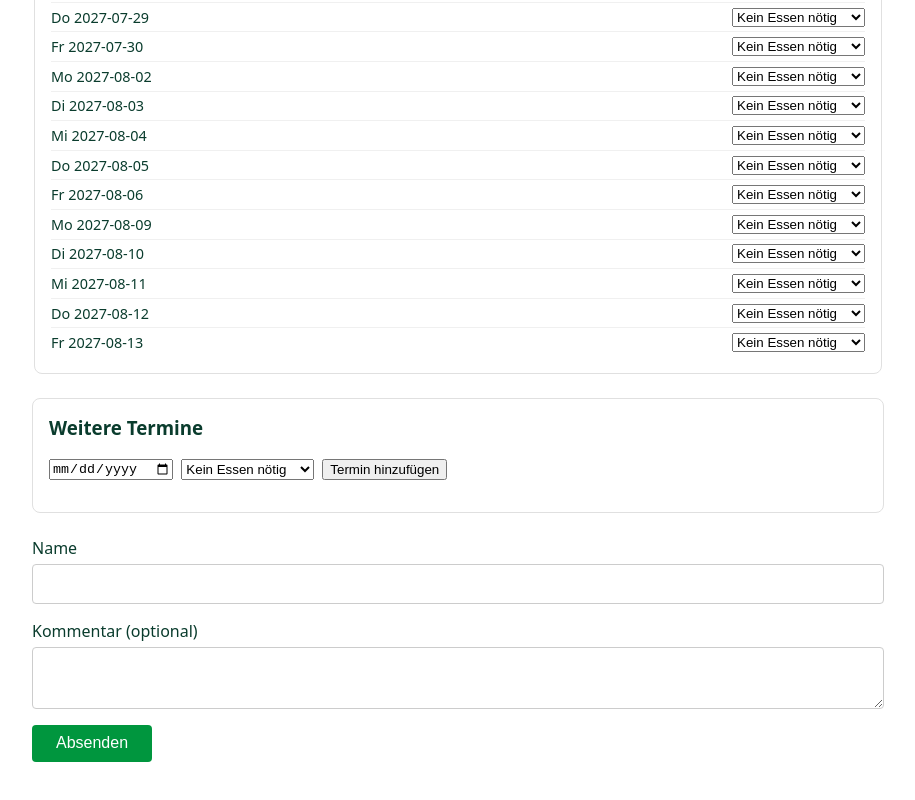
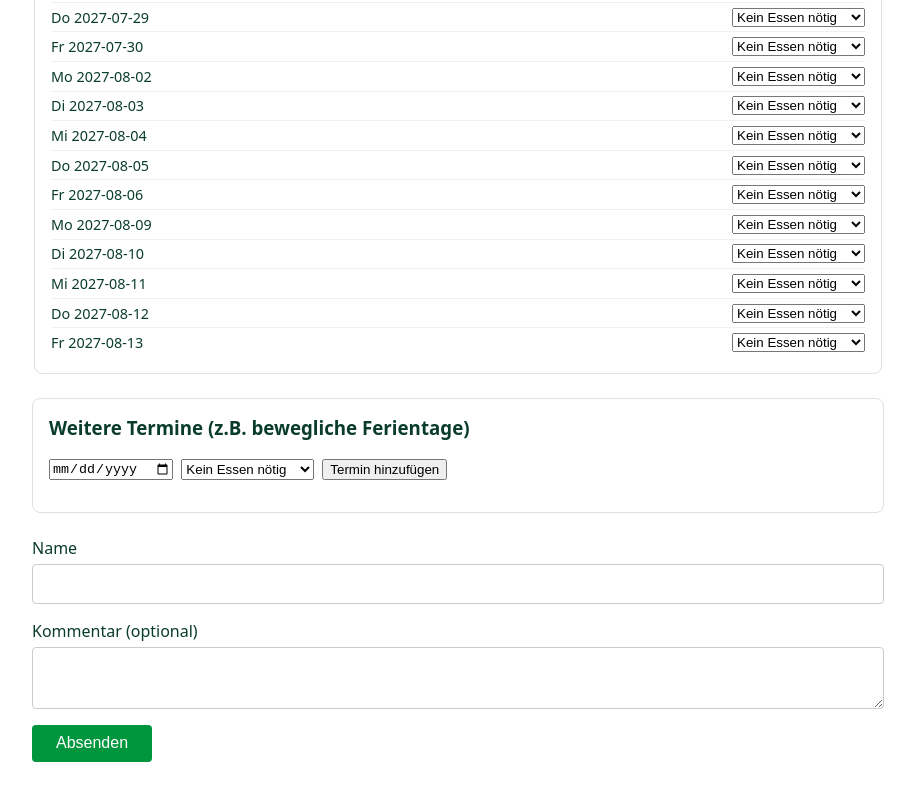
Before and after one commit to CaptainClint/abfrage-schuljahr-2026-2027, a React (Vite) app: page / in a window 1280 px wide. Shown: the part 3901-4701 px from the top of the page, without its empty margins (182-1097 px from the left). Built offline with nearby package versions, Linux system fonts and the light colour scheme.

Commit message:
add clarifying example to the "Weitere Termine" heading
Clarifies that this section is for things like bewegliche Ferientage.

```diff
--- a/src/components/CustomDatesSection.tsx
+++ b/src/components/CustomDatesSection.tsx
@@ -32,7 +32,7 @@ export default function CustomDatesSection({ termine, onAdd, onRemove }: CustomD
 
   return (
     <div className="custom-dates">
-      <h3 className="custom-dates__title">Weitere Termine</h3>
+      <h3 className="custom-dates__title">Weitere Termine (z.B. bewegliche Ferientage)</h3>
       <div className="custom-dates__form">
         <input
           type="date"
```
Also changed, not shown: 1 other file (tests, documents, lock files or other folders).
